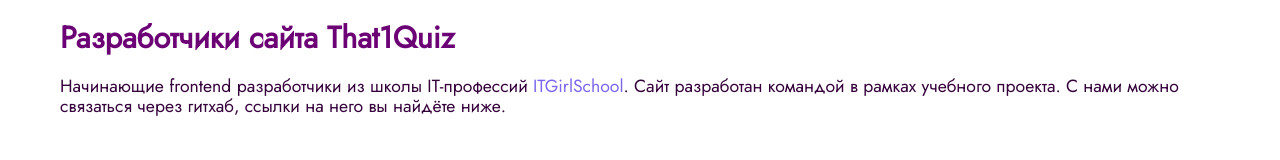
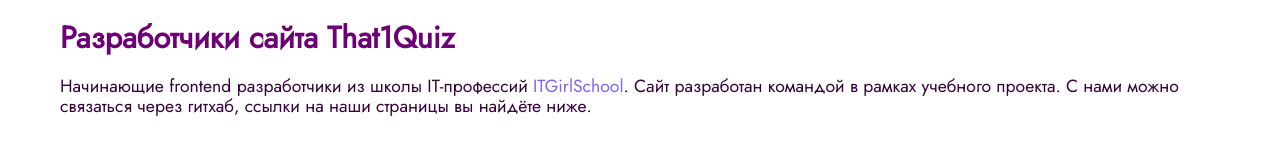
Before and after one commit to MariiaBeliaeva/t1q-developers, a plain HTML site: page index.html in a window 1280 px wide. Shown: the top 160 px of the page. Drawn offline with Linux system fonts and the light colour scheme.

Commit message:
fixed text

```diff
--- a/index.html
+++ b/index.html
@@ -22,7 +22,7 @@
             <p class="developers-main__text">
                 Начинающие frontend разработчики из школы IT-профессий <a href="https://itgirlschool.com/"
                     target="_blank">ITGirlSchool</a>. Сайт разработан командой в рамках учебного проекта. С нами можно
-                связаться через гитхаб, ссылки на него вы найдёте ниже.
+                связаться через гитхаб, ссылки на наши страницы вы найдёте ниже.
             </p>
 
             <section class="developers-card">
```
